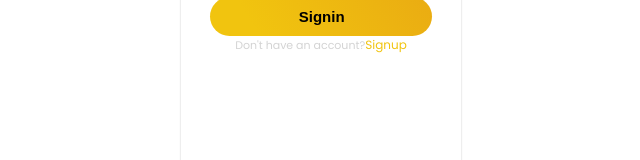
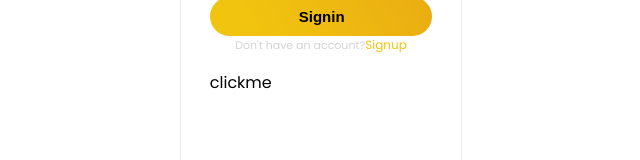
Before and after one commit to EngNelson/Dynamic-Login-Service, a React (Create React App) app: page / in a window 1280 px wide. Shown: the part 295-455 px from the top of the page, without its empty margins (319-959 px from the left). Built offline with nearby package versions, Linux system fonts and the light colour scheme.

Commit message:
animations functionalty added

```diff
--- a/src/components/accountBox/index.jsx
+++ b/src/components/accountBox/index.jsx
@@ -91,6 +91,9 @@ export function AccountBox(prop) {
   const [isExpanded, setExpanded] = useState(false);
   const playExpandingAnimation = () => {
     setExpanded(true);
+    setTimeout(() => {
+      setExpanded(false);
+    }, 3000);
   };
 
   return (
@@ -109,6 +112,7 @@ export function AccountBox(prop) {
       </TopContainer>
       <InnerContainer>
         <LoginForm />
+        <p onClick={playExpandingAnimation}>clickme</p>
       </InnerContainer>
     </BoxContainer>
   );
```
